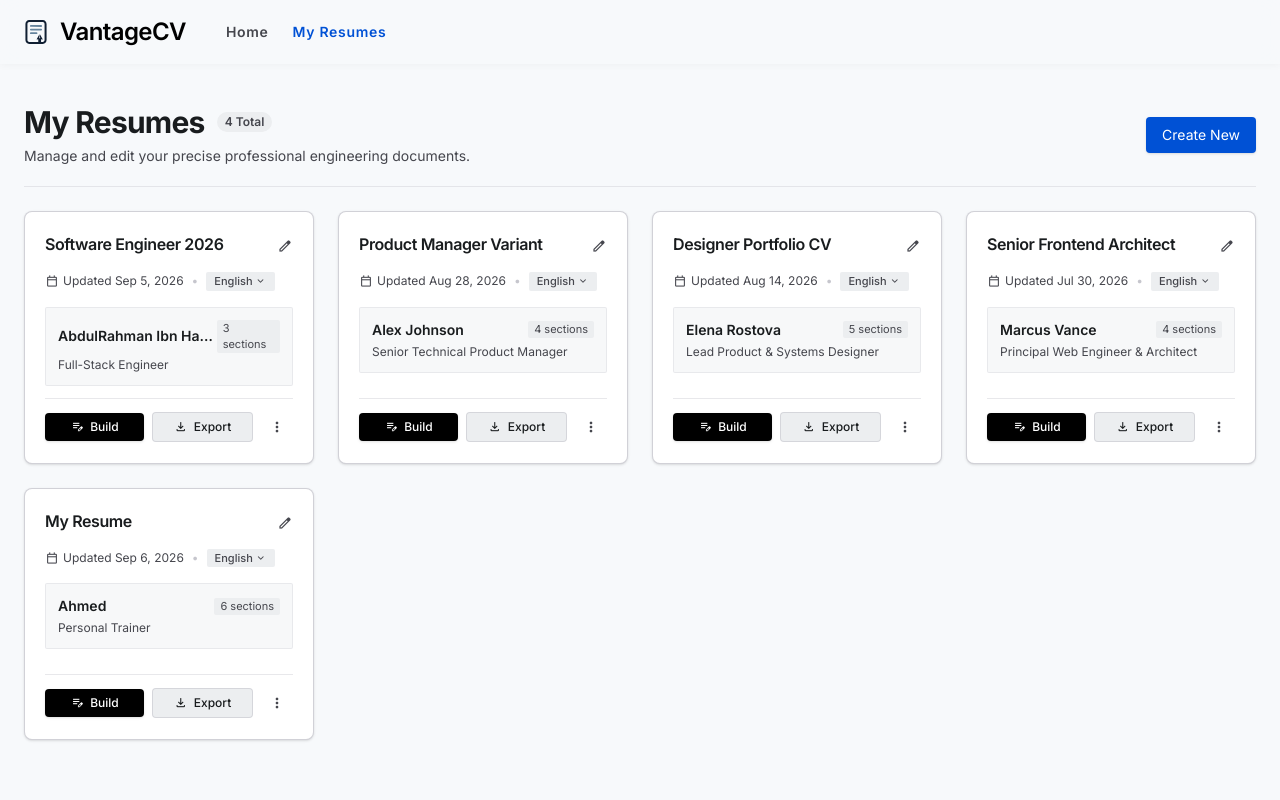
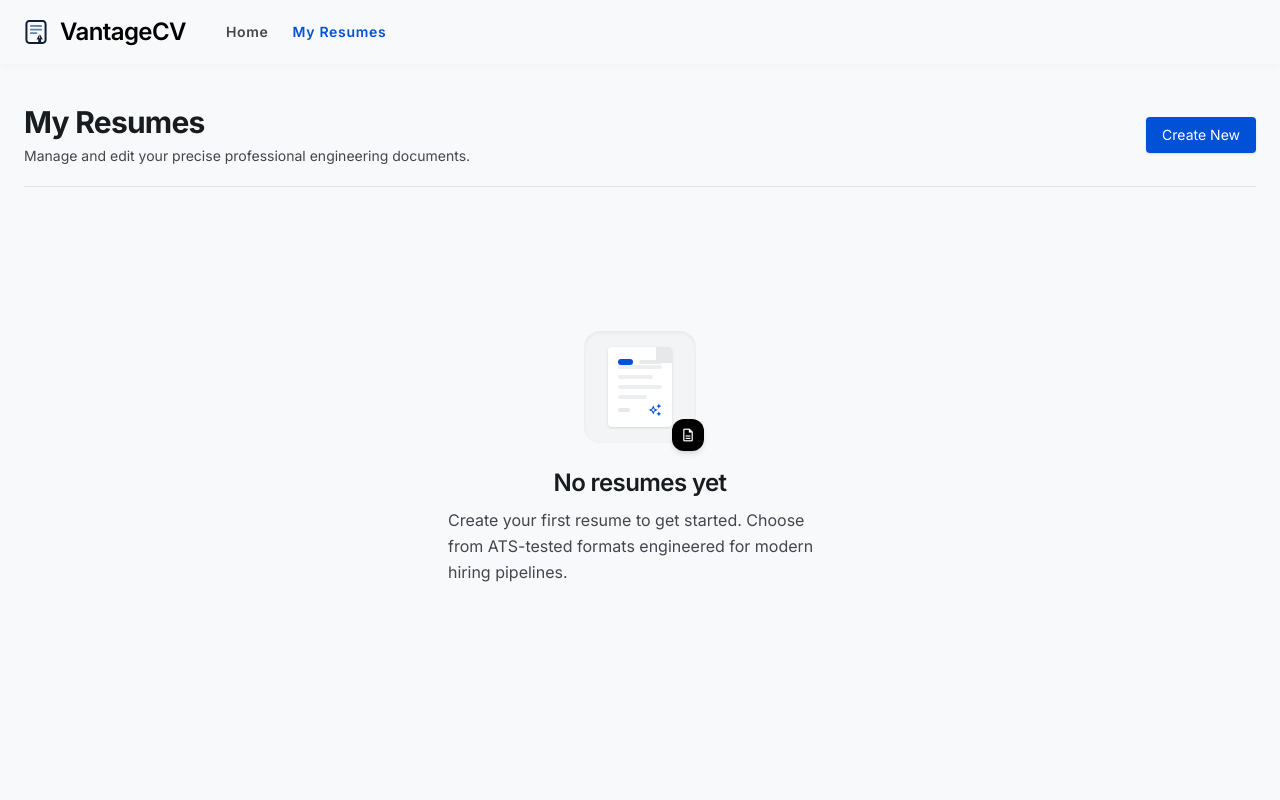
Before and after one commit to AbdulRhmanHS/VantageCV, a React (Vite) app: page /resumes in a window 1280 px wide. Shown: the top 800 px of the page. Built offline with nearby package versions, Linux system fonts and the light colour scheme.

Commit message:
Make the modal in MyResumes create CV cards, and make the page record their number

```diff
--- a/src/components/MyResumes/CreateResumeModal.jsx
+++ b/src/components/MyResumes/CreateResumeModal.jsx
@@ -1,12 +1,38 @@
+// TODO: Make form validation for the modal
+
 import { createPortal } from "react-dom";
+import { useState } from "react";
 
-export default function CreateResumeModal({ isOpen, onClose }) {
+export default function CreateResumeModal({
+  resumeId,
+  isOpen,
+  onClose,
+  onSave,
+}) {
+  const [formData, setFormData] = useState({
+    id: resumeId,
+    resumeName: "",
+    fullName: "",
+    lang: "english",
+  });
+
+  const onChange = (field, value) => {
+    setFormData((prev) => ({ ...prev, [field]: value }));
+  };
+
+  const handleSubmit = (e) => {
+    e.preventDefault();
+    onSave(formData);
+  };
+
   if (!isOpen) return;
 
   return createPortal(
     <div
       onClick={(e) => {
-        if (e.target.className.slice(0, 5) === "fixed") onClose();
+        if (e.target.className.slice(0, 5) === "fixed") {
+          onClose();
+        }
       }}
       className="fixed top-0 left-0 h-screen w-full flex justify-center items-center bg-gray-900/40 backdrop-blur-xs z-99 px-2 xs:px-4"
     >
@@ -26,7 +52,9 @@ export default function CreateResumeModal({ isOpen, onClose }) {
           <button
             aria-label="Close dialog"
             className="w-8 h-8 rounded-lg flex items-center justify-center text-on-surface-variant hover:text-on-surface hover:bg-surface-container transition-colors"
-            onClick={onClose}
+            onClick={() => {
+              onClose();
+            }}
           >
             <span className="material-symbols-outlined text-[20px]!">
               close
@@ -36,7 +64,7 @@ export default function CreateResumeModal({ isOpen, onClose }) {
         <form
           className="p-6 flex flex-col gap-4"
           id="create-resume-form"
-          // onsubmit="event.preventDefault();"
+          onSubmit={handleSubmit}
         >
           <div className="flex flex-col gap-1.5">
             <label
@@ -51,6 +79,8 @@ export default function CreateResumeModal({ isOpen, onClose }) {
               placeholder="e.g. Software Engineer 2026"
               required=""
               type="text"
+              value={formData.resumeName}
+              onInput={(e) => onChange("resumeName", e.target.value)}
             />
           </div>
           <div className="flex flex-col gap-1.5">
@@ -66,6 +96,8 @@ export default function CreateResumeModal({ isOpen, onClose }) {
               placeholder="e.g. AbdulRahman Ibn Hassn"
               required=""
               type="text"
+              value={formData.fullName}
+              onInput={(e) => onChange("fullName", e.target.value)}
             />
           </div>
           <div className="flex flex-col gap-1.5">
@@ -78,9 +110,11 @@ export default function CreateResumeModal({ isOpen, onClose }) {
             <select
               className="w-full px-3.5 py-2.5 text-sm text-on-surface bg-surface-container-lowest border border-outline-variant/80 rounded-lg outline-none focus:border-secondary focus:ring-1 focus:ring-secondary transition-all"
               id="language-select"
+              value={formData.lang}
+              onChange={(e) => onChange("lang", e.target.value)}
             >
-              <option value="English">English</option>
-              <option value="Arabic">Arabic (العربية)</option>
+              <option value="english">English</option>
+              <option value="arabic">Arabic</option>
             </select>
           </div>
           <div className="flex items-center justify-end pt-5 mt-2 border-t border-outline-variant/40">
@@ -88,6 +122,10 @@ export default function CreateResumeModal({ isOpen, onClose }) {
               className="w-auto px-5 py-2.5 text-xs font-label-md font-medium text-on-primary bg-primary hover:bg-on-surface rounded-lg shadow-sm transition-colors flex items-center justify-center gap-1.5"
               id="submit-create-resume-btn"
               type="submit"
+              onClick={(e) => {
+                handleSubmit(e);
+                onClose();
+              }}
             >
               <span className="material-symbols-outlined text-[16px]!">
                 add
--- a/src/components/MyResumes/CreateResumesH.jsx
+++ b/src/components/MyResumes/CreateResumesH.jsx
@@ -1,8 +1,8 @@
 // DONE: Make the Create New button show a pop up to fill the initial data of the CV
-// TODO: Attach the span element to the total number of resume cards
+// DONE: Attach the span element to the total number of resume cards
 // TODO: Add an import button, and make it functional
 
-export default function CreateResumesH({ setIsModalOpen }) {
+export default function CreateResumesH({ setIsModalOpen, resumeNumber }) {
   return (
     <div className="flex flex-col xs:flex-row xs:items-center justify-between gap-4 border-b border-outline-variant/40 pb-5">
       <div>
@@ -10,9 +10,11 @@ export default function CreateResumesH({ setIsModalOpen }) {
           <h1 className="font-display-lg text-display-lg text-on-surface text-3xl font-bold tracking-tight">
             My Resumes
           </h1>
-          <span className="text-xs font-semibold px-2 py-0.5 rounded-full bg-surface-container text-on-surface-variant">
-            4 Total
-          </span>
+          {resumeNumber > 0 && (
+            <span className="text-xs font-semibold px-2 py-0.5 rounded-full bg-surface-container text-on-surface-variant">
+              {resumeNumber} Total
+            </span>
+          )}
         </div>
         <p className="font-body-md text-body-md text-on-surface-variant mt-1.5 text-sm">
           Manage and edit your precise professional engineering documents.
--- /dev/null
+++ b/src/components/MyResumes/EmptyState.jsx
@@ -0,0 +1,44 @@
+export default function EmptyState() {
+  return (
+    <div className="grow flex flex-col items-center justify-center max-w-lg mx-auto">
+      <div
+        className="relative mb-6 group cursor-pointer"
+        onclick="document.getElementById('open-create-modal-btn')?.click()"
+      >
+        <div className="w-24 h-24 sm:w-28 sm:h-28 rounded-2xl bg-surface-container-low flex items-center justify-center shadow-inner transition-transform duration-300 group-hover:scale-105">
+          <div className="w-16 h-20 rounded-lg bg-surface-container-lowest shadow-sm flex flex-col p-2.5 justify-between relative overflow-hidden">
+            <div className="absolute top-0 right-0 w-4 h-4 bg-surface-container-high rounded-bl-xs"></div>
+            <div className="flex items-center gap-1.5 pt-0.5">
+              <span className="w-4 h-1.5 rounded-full bg-secondary"></span>
+              <span className="w-6 h-1 rounded bg-surface-container-high"></span>
+            </div>
+            <div className="flex flex-col gap-1.5">
+              <span className="w-full h-1 rounded bg-surface-container"></span>
+              <span className="w-4/5 h-1 rounded bg-surface-container"></span>
+              <span className="w-full h-1 rounded bg-surface-container"></span>
+              <span className="w-2/3 h-1 rounded bg-surface-container"></span>
+            </div>
+            <div className="flex items-center justify-between pt-1">
+              <span className="w-3 h-1 rounded bg-surface-container-high"></span>
+              <span className="material-symbols-outlined text-secondary text-[14px]!">
+                auto_awesome
+              </span>
+            </div>
+          </div>
+        </div>
+        <div className="absolute -bottom-2 -right-2 w-8 h-8 rounded-full bg-primary text-on-primary flex items-center justify-center shadow-md">
+          <span className="material-symbols-outlined text-[16px]!">
+            description
+          </span>
+        </div>
+      </div>
+      <h2 className="font-headline-md text-headline-md text-on-surface tracking-tight mb-2">
+        No resumes yet
+      </h2>
+      <p className="font-body-md text-body-md text-on-surface-variant max-w-sm mb-8 leading-relaxed">
+        Create your first resume to get started. Choose from ATS-tested formats
+        engineered for modern hiring pipelines.
+      </p>
+    </div>
+  );
+}
--- a/src/components/MyResumes/ResumeCard.jsx
+++ b/src/components/MyResumes/ResumeCard.jsx
@@ -9,7 +9,7 @@
 // TODO: Make the 3 dot button work by showing another menu which has the delete option
 // TODO: Make the delete functional
 
-export default function ResumeCard({ title, lastEdit, name, job, sections }) {
+export default function ResumeCard({ title, lastEdit, name, lang }) {
   return (
     <div className="flex flex-col bg-surface-container-lowest rounded-xl border border-outline-variant/80 shadow-sm overflow-hidden h-full transition-all hover:shadow-md hover:border-outline-variant relative">
       <div className="p-5 flex flex-col grow">
@@ -33,22 +33,18 @@ export default function ResumeCard({ title, lastEdit, name, job, sections }) {
           </span>
           <span className="text-outline-variant">•</span>
           <span className="inline-flex items-center gap-0.5 px-2 py-0.5 rounded bg-surface-container text-[11px] font-medium text-on-surface-variant">
-            English
+            {lang}
             <span className="material-symbols-outlined text-[12px]!">
               expand_more
             </span>
           </span>
         </div>
         <div className="bg-surface-container-low/60 rounded p-3 mb-3 border border-outline-variant/30">
-          <div className="flex items-center justify-between mb-1">
+          <div className="flex items-center justify-between">
             <span className="font-semibold text-sm text-on-surface truncate">
               {name}
             </span>
-            <span className="text-[11px] px-1.5 py-0.2 rounded bg-surface-container text-on-surface-variant">
-              {sections} sections
-            </span>
           </div>
-          <p className="text-xs text-on-surface-variant truncate">{job}</p>
         </div>
         <div className="mt-auto pt-3 border-t border-outline-variant/40 flex items-center justify-between gap-2">
           <div className="flex items-center gap-2 flex-1">
--- a/src/pages/MyResumes.jsx
+++ b/src/pages/MyResumes.jsx
@@ -1,58 +1,66 @@
+/*
+TODO: Add last modified date to the cards
+TODO: Add number of sections to the cards
+TODO: Add a position to the resume and add it to the card
+*/
+
 import CreateResumesH from "../components/MyResumes/CreateResumesH";
 import ResumeCard from "../components/MyResumes/ResumeCard";
 import CreateResumeModal from "../components/MyResumes/CreateResumeModal";
+import EmptyState from "../components/MyResumes/EmptyState";
 import { useState } from "react";
 
 export default function MyResumes() {
   const [isModalOpen, setIsModalOpen] = useState(false);
+  const [cardsData, setCardsData] = useState([]);
+  const [activeId, setActiveId] = useState(null);
+
+  const addCard = (dataObject) => {
+    setCardsData((prev) => [...prev, dataObject]);
+    setIsModalOpen(false);
+  };
+
+  // const removeCard = (id) => {
+  //   setCardsData((prev) => prev.filter((item) => item.id !== id));
+  // };
+
+  const handleModalOpen = () => {
+    const newId = crypto.randomUUID();
+    setActiveId(newId);
+    setIsModalOpen(true);
+  };
 
   return (
     <>
-      <main className="w-full min-h-screen pt-16">
+      <main className="w-full min-h-screen pt-16 flex flex-col">
         <div className="max-w-max-width-desktop mx-auto w-full grow flex flex-col gap-6 p-6 py-10">
-          <CreateResumesH setIsModalOpen={() => setIsModalOpen(true)} />
-          <div className="grid grid-cols-1 sm:grid-cols-2 lg:grid-cols-3 xl:grid-cols-4 gap-6 auto-rows-fr">
-            <ResumeCard
-              title={"Software Engineer 2026"}
-              lastEdit={"Sep 5, 2026"}
-              name={"AbdulRahman Ibn Hassn"}
-              job={"Full-Stack Engineer"}
-              sections={3}
-            />
-            <ResumeCard
-              title={"Product Manager Variant"}
-              lastEdit={"Aug 28, 2026"}
-              name={"Alex Johnson"}
-              job={"Senior Technical Product Manager"}
-              sections={4}
-            />
-            <ResumeCard
-              title={"Designer Portfolio CV"}
-              lastEdit={"Aug 14, 2026"}
-              name={"Elena Rostova"}
-              job={"Lead Product & Systems Designer"}
-              sections={5}
-            />
-            <ResumeCard
-              title={"Senior Frontend Architect"}
-              lastEdit={"Jul 30, 2026"}
-              name={"Marcus Vance"}
-              job={"Principal Web Engineer & Architect"}
-              sections={4}
-            />
-            <ResumeCard
-              title={"My Resume"}
-              lastEdit={"Sep 6, 2026"}
-              name={"Ahmed"}
-              job={"Personal Trainer"}
-              sections={6}
-            />
+          <CreateResumesH
+            setIsModalOpen={handleModalOpen}
+            resumeNumber={cardsData.length}
+          />
+          {cardsData.length === 0 && <EmptyState />}
+          <div
+            id="card-container"
+            className="grid grid-cols-1 sm:grid-cols-2 lg:grid-cols-3 xl:grid-cols-4 gap-6 auto-rows-fr"
+          >
+            {cardsData.length > 0 &&
+              cardsData.map((data) => (
+                <ResumeCard
+                  key={data.id}
+                  title={data.resumeName}
+                  name={data.fullName}
+                  lang={data.lang}
+                />
+              ))}
           </div>
         </div>
       </main>
       <CreateResumeModal
+        key={activeId}
+        resumeId={activeId}
         isOpen={isModalOpen}
         onClose={() => setIsModalOpen(false)}
+        onSave={addCard}
       />
     </>
   );
```
